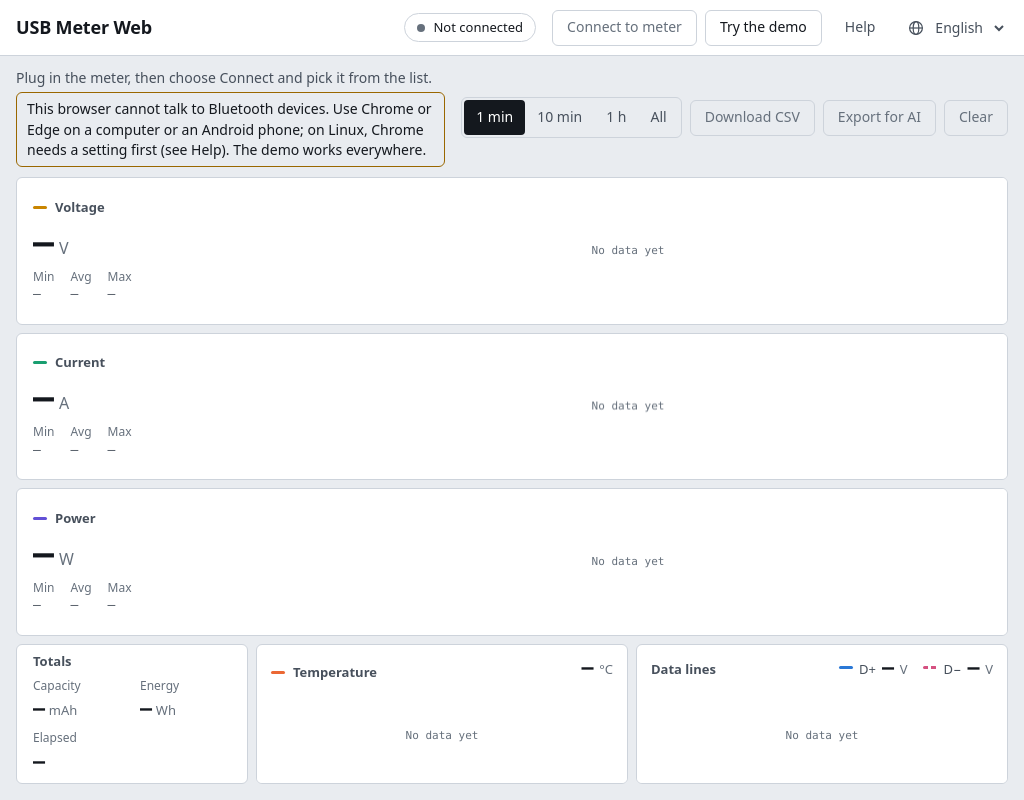
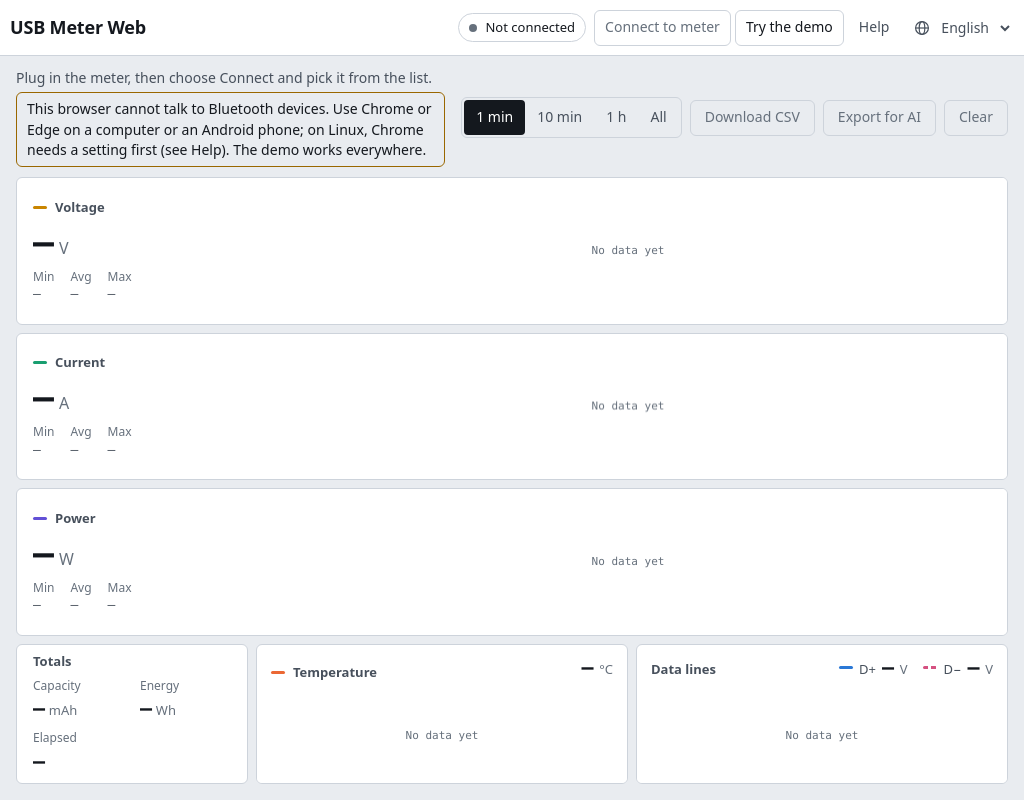
Before and after one commit to koedame/usbmeter, a website built with Vite: page index.html in a window 1024 px wide. Shown: the top 800 px of the page. Built offline with nearby package versions, Linux system fonts and the light colour scheme.

Commit message:
Fit the top bar at 900px with a wide system font
The browser job in CI renders with DejaVu Sans, the default sans-serif of many Linux desktops. In German and Brazilian Portuguese the one-row top bar of a 900px window was 5 and 59px too wide, so its buttons and the language list stuck out of the window. Between 900 and 1199px the bar now uses tighter gaps and button padding.

```diff
--- a/src/style.css
+++ b/src/style.css
@@ -785,6 +785,30 @@ a {
   }
 }
 
+/*
+ * The one row of the top bar has the least room here, and a wide system font (DejaVu Sans,
+ * the default of many Linux desktops) with a language of long words (German, Portuguese)
+ * needs more than the normal spacing leaves. Tighter spacing makes room for the text itself.
+ */
+@media (min-width: 900px) and (max-width: 1199px) and (min-height: 640px) {
+  .topbar {
+    gap: 8px;
+    padding-inline: 10px;
+  }
+
+  .actions {
+    gap: 4px;
+  }
+
+  .actions .button {
+    padding-inline: 10px;
+  }
+
+  .pill {
+    padding-inline: 10px;
+  }
+}
+
 /* The export dialog: what only the person knows about the recording, then the download */
 
 .dialog {
```
